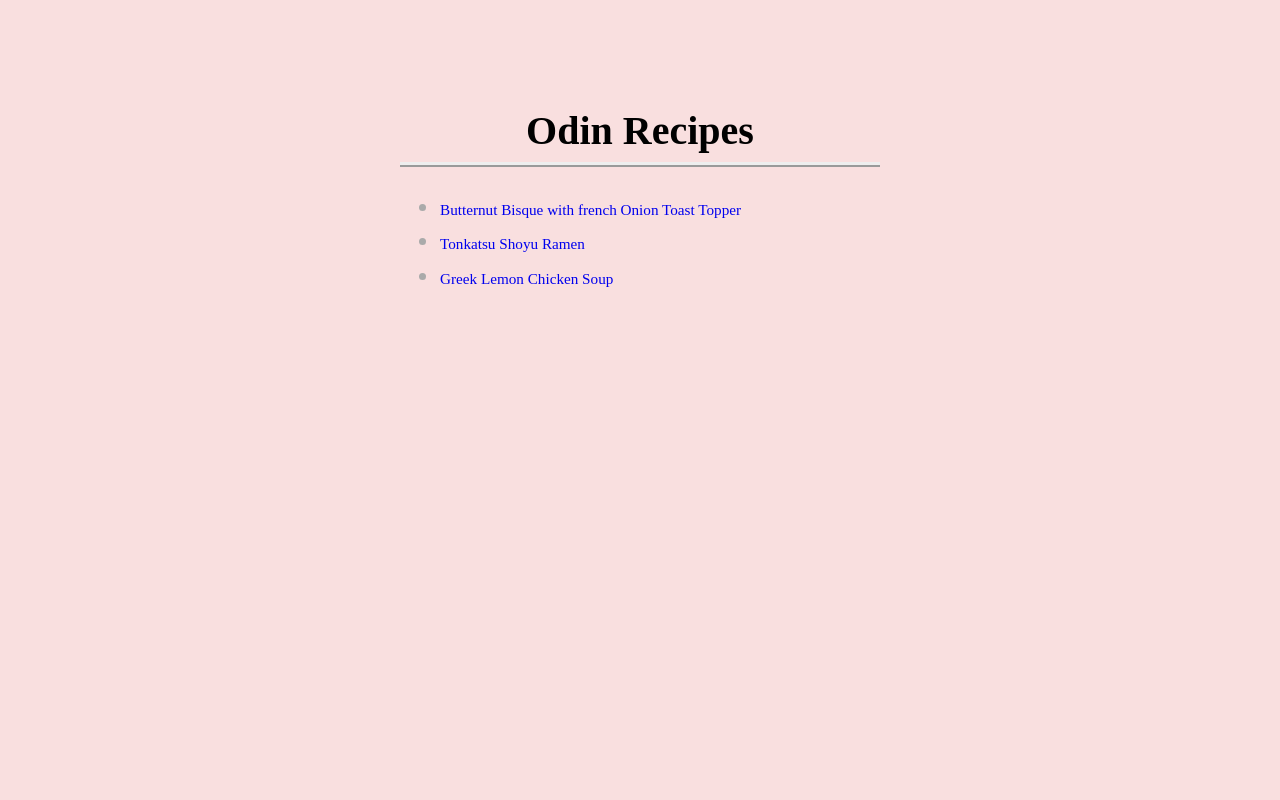
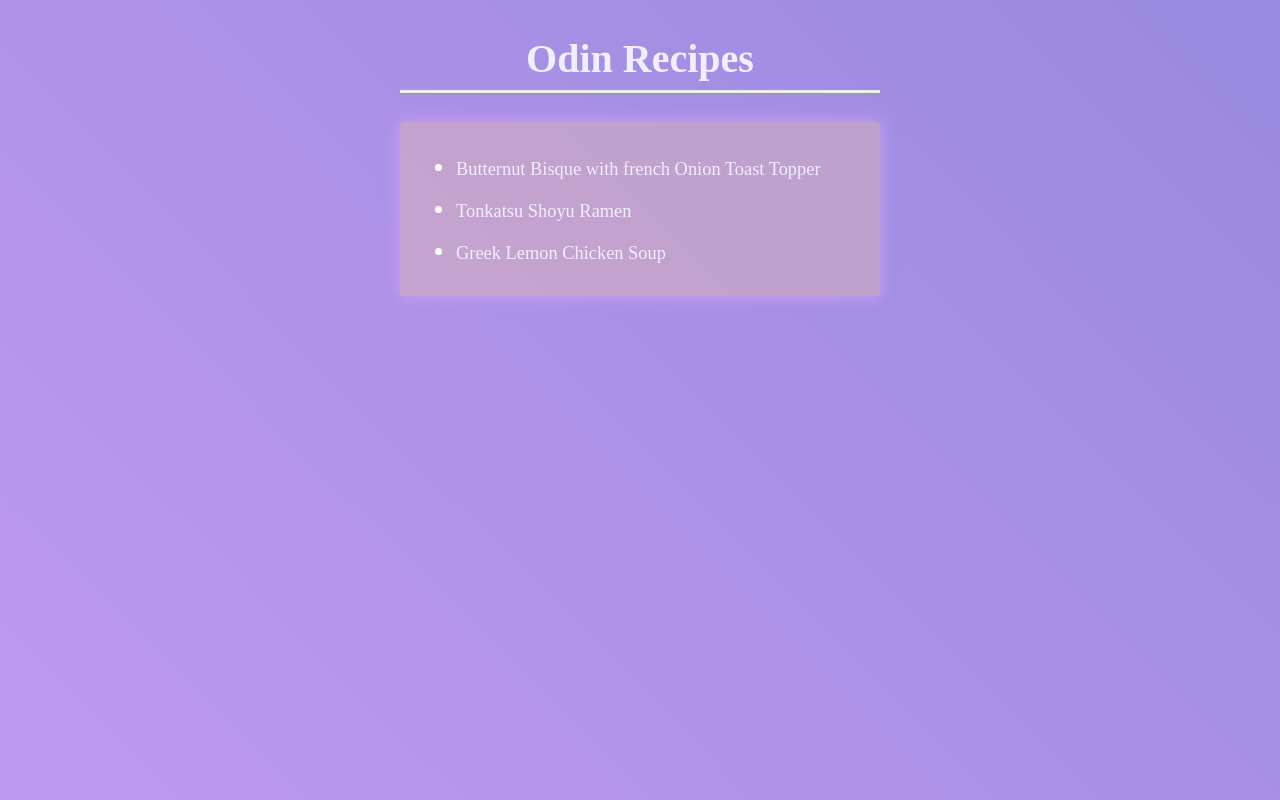
Before and after one commit to A10-warthog/odin-recipes, a plain HTML site: page index.html in a window 1280 px wide. Drawn offline with Linux system fonts and the light colour scheme.

Commit message:
Style index page

```diff
--- a/css/styles.css
+++ b/css/styles.css
@@ -1,17 +1,20 @@
 body {
-    background-color: #f9dfdf;
+   background: linear-gradient(
+                45deg,
+                #bf99ef,
+                #978ae0
+   ) fixed;
+   color: #efefff;
 }
 .container {
     width: 30rem;
     height: 50vh;
     position: relative;
-    top: 10vh;
+    top: 1vh;
     margin: auto;
-
 }
 
 h1 {
-
     text-align: center;
     font-size: 2.5rem;
     border-bottom: 5px ridge #eeeeee;
@@ -19,15 +22,30 @@ h1 {
 }
 
 li {
-    margin-bottom: 0.6rem;
-    font-size: 0.95rem;
-    color: red;
+    margin-bottom: 1rem;
+    font-size: 1.15rem;
 }
 
 li::marker {
-    color: #aaaaaa;
+    color: white;
     font-size: 1.5rem;
 }
+
 a {
     text-decoration: none;
+    color: #efeffe;
 }
+
+.nav_border {
+    border-radius: 0.2rem;
+    padding: 1rem;
+    background-color: #ffce954d;
+    box-shadow: 0 0 15px 0px #d3a2f3;
+}
+
+a:hover {
+    font-weight: bold;
+    background-color: #ef8181;
+    box-shadow: 0 0 1px #df6666;
+    color: #fefefe;
+}
--- a/index.html
+++ b/index.html
@@ -11,7 +11,7 @@
             <header>
                 <h1>Odin Recipes</h1>
             </header>
-            <nav>
+            <nav class="nav_border">
                 <ul>
                     <li>
                         <a href="recipes/butternut-bisque-with-french-Onion-Toast-Topper.html"
```
